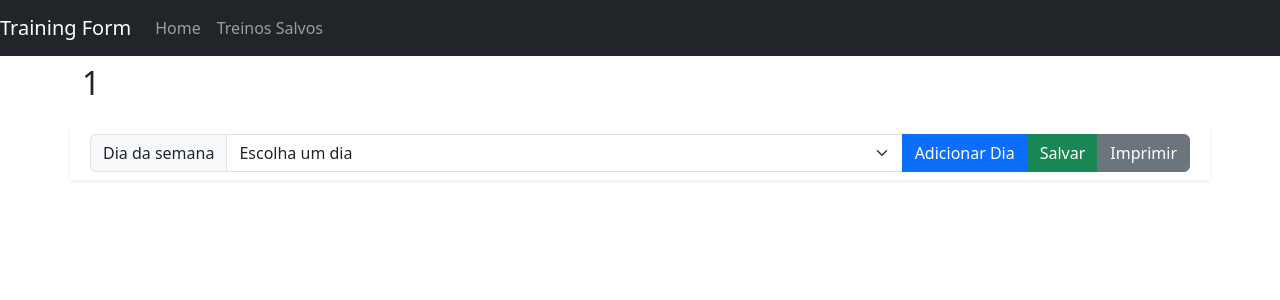
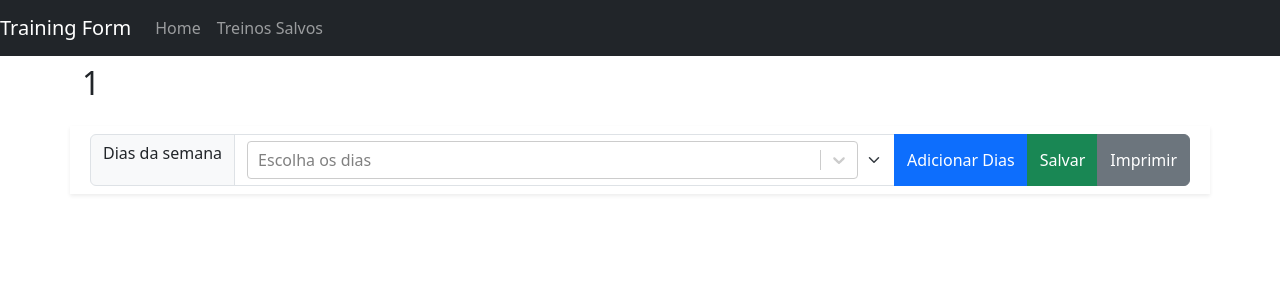
Before and after one commit to AndreEzias/training-form, a Next.js app: page /workout/1 in a window 1280 px wide. Shown: the top 300 px of the page. Built offline with nearby package versions, Linux system fonts and the light colour scheme.

Commit message:
Alteração de campos de dias da semana para múltiplos dias

```diff
--- a/package.json
+++ b/package.json
@@ -26,7 +26,8 @@
     "react-bootstrap": "^2.10.7",
     "react-dom": "^19.0.0",
     "react-native-html-to-pdf": "^0.12.0",
-    "react-router-dom": "^7.1.1"
+    "react-router-dom": "^7.1.1",
+    "react-select": "^5.10.1"
   },
   "devDependencies": {
     "@eslint/eslintrc": "^3",
--- a/src/components/WorkoutForm.tsx
+++ b/src/components/WorkoutForm.tsx
@@ -6,8 +6,9 @@ import { Card, CloseButton } from "react-bootstrap";
 import { Col } from "react-bootstrap";
 import { buildPDF, saveDocAndroid, saveWeb } from '@/services/GeneratePDF';
 import { Day, Workout } from '@/types/workout.types';
-import CustomSwitch from './custom-switch/CustomSwitch';
 import ToggleField from './toggle-switch/ToggleField';
+import Select from 'react-select';
+
 interface WorkoutFormProps {
     workoutData?: Day[]; // Dados iniciais do treino, passado (opcionalmente) como props
     workoutNameProp?: string | string[];
@@ -15,10 +16,20 @@ interface WorkoutFormProps {
 
 const WorkoutForm: React.FC<WorkoutFormProps> = ({ workoutData, workoutNameProp }) => {
     const [days, setDays] = useState<Day[]>([]);
-    const [selectedDay, setSelectedDay] = useState<string>('');
+    const [selectedDays, setSelectedDays] = useState<string[]>([]);
     const [showModal, setShowModal] = useState(false);
     const [workoutName, setWorkoutName] = useState<string>(typeof workoutNameProp === 'string' ? workoutNameProp : '');
     const [isAndroidDevice, setIsAndroidDevice] = useState(false);
+
+    const dayOptions = [
+        { value: "Domingo", label: "Domingo" },
+        { value: "Segunda-feira", label: "Segunda-feira" },
+        { value: "Terça-feira", label: "Terça-feira" },
+        { value: "Quarta-feira", label: "Quarta-feira" },
+        { value: "Quinta-feira", label: "Quinta-feira" },
+        { value: "Sexta-feira", label: "Sexta-feira" },
+        { value: "Sábado", label: "Sábado" },
+    ];
 
     useEffect(() => {
         const userAgent = window.navigator.userAgent.toLowerCase();
@@ -32,13 +43,26 @@ const WorkoutForm: React.FC<WorkoutFormProps> = ({ workoutData, workoutNameProp
         }
     }, [workoutData]);
 
+    const handleDaysChange = (selectedOptions: any) => {
+        const values = selectedOptions.map((option: any) => option.value);
+        setSelectedDays(values);
+    };
+
     // Funções relacionadas ao gerenciamento de dias
     const addDay = () => {
-        if (!selectedDay) {
-            alert("Por favor, escolha um dia.");
+        if (selectedDays.length === 0) {
+            alert("Por favor, escolha pelo menos um dia.");
             return;
         }
-        setDays([...days, { id: Date.now(), name: selectedDay, label: '', workouts: [] }]);
+        const dayNames = selectedDays.join(', '); // Pega apenas o primeiro dia selecionado
+        const newDay = {
+            id: Date.now() + Math.random(), // Garante IDs únicos
+            name: dayNames,
+            label: '',
+            workouts: []
+        };
+        setDays([...days, newDay]);
+        setSelectedDays([]); // Limpa a seleção após adicionar
     };
 
     const removeDay = (dayId: number) => {
@@ -88,7 +112,6 @@ const WorkoutForm: React.FC<WorkoutFormProps> = ({ workoutData, workoutNameProp
         ));
     };
 
-    // Funções de PDF
     const printPDF = () => {
         if (days.length === 0) {
             alert("Por favor, adicione pelo menos um dia.");
@@ -100,7 +123,6 @@ const WorkoutForm: React.FC<WorkoutFormProps> = ({ workoutData, workoutNameProp
         saveWeb(doc);
     };
 
-    // Função para baixar o PDF no Android usando DownloadManager
     const downloadPDF = async () => {
         if (days.length === 0) {
             alert("Por favor, adicione pelo menos um dia.");
@@ -112,21 +134,25 @@ const WorkoutForm: React.FC<WorkoutFormProps> = ({ workoutData, workoutNameProp
         saveDocAndroid(doc);
     };
 
-    // Funções de salvar no localStorage
     const handleSave = () => {
         if (!workoutName) {
             alert("Por favor, insira um nome para a ficha.");
             return;
         }
 
+        const savedWorkouts = JSON.parse(localStorage.getItem('workouts') || '{}');
+
         // Verifica se já existe uma ficha com o mesmo nome
-        const savedWorkouts = JSON.parse(localStorage.getItem('workouts') || '{}');
         if (savedWorkouts[workoutName]) {
-            alert("Já existe uma ficha com esse nome. Escolha outro nome.");
+            const confirmOverwrite = window.confirm(
+                "Já existe uma ficha com esse nome. Deseja sobrescrevê-la?"
+            );
+            if (!confirmOverwrite) {
                 return;
             }
+        }
 
-        // Adiciona a ficha no localStorage
+        // Adiciona ou sobrescreve a ficha no localStorage
         savedWorkouts[workoutName] = days;
 
         localStorage.setItem('workouts', JSON.stringify(savedWorkouts));
@@ -149,22 +175,16 @@ const WorkoutForm: React.FC<WorkoutFormProps> = ({ workoutData, workoutNameProp
             <div className="row sticky-top  bg-white p-2 shadow-sm">
                 <div className="col-12">
                     <InputGroup>
-                        <InputGroup.Text className="d-none d-md-block">Dia da semana</InputGroup.Text>
-                        <Form.Select
+                        <InputGroup.Text className="d-none d-md-block">Dias da semana</InputGroup.Text>
+                        <Select
+                            isMulti
+                            options={dayOptions}
+                            value={dayOptions.filter(option => selectedDays.includes(option.value))}
+                            onChange={handleDaysChange}
+                            placeholder="Escolha os dias"
                             className="form-select"
-                            value={selectedDay}
-                            onChange={(e) => setSelectedDay(e.target.value)}
-                        >
-                            <option value="">Escolha um dia</option>
-                            <option value="Domingo">Domingo</option>
-                            <option value="Segunda-feira">Segunda-feira</option>
-                            <option value="Terça-feira">Terça-feira</option>
-                            <option value="Quarta-feira">Quarta-feira</option>
-                            <option value="Quinta-feira">Quinta-feira</option>
-                            <option value="Sexta-feira">Sexta-feira</option>
-                            <option value="Sábado">Sábado</option>
-                        </Form.Select>
-                        <Button variant="primary" onClick={addDay}>Adicionar Dia</Button>
+                        />
+                        <Button variant="primary" onClick={addDay}>Adicionar Dias</Button>
                         <Button variant="success" onClick={openSaveModal}>
                             <span className="d-none d-md-block">Salvar</span>
                             <i className="bi bi-save d-md-none"></i>
@@ -188,7 +208,14 @@ const WorkoutForm: React.FC<WorkoutFormProps> = ({ workoutData, workoutNameProp
                 <Card key={day.id} className="mb-4 mt-3">
                     <Card.Header>
                         <Stack direction="horizontal" gap={3}>
-                            <Card.Title className="flex-grow-1">{day.name}</Card.Title>
+                            <Card.Title className="flex-grow-1">{day.name.split(',').map( e => {
+                                const dayName = e.trim();
+                                return (
+                                    <span key={dayName} className="badge bg-primary me-1">
+                                        {dayName}
+                                    </span>
+                                );
+                            })}</Card.Title>
                             <FormControl
                                 // className="w-25"
                                 placeholder="Label"
@@ -207,7 +234,8 @@ const WorkoutForm: React.FC<WorkoutFormProps> = ({ workoutData, workoutNameProp
                         <Form>
                             <Row className=''>
                                 {day.workouts.map((workout, index) => (
-                                    <Row key={index} className="mb-2">
+                                    <Card key={index} className="p-2 mb-2">
+                                        <Row key={index}>
                                             <Col md={1} sm={2} xs={12} className='d-flex align-items-center'>
                                                 <CloseButton
                                                     className="ms-auto"
@@ -282,7 +310,8 @@ const WorkoutForm: React.FC<WorkoutFormProps> = ({ workoutData, workoutNameProp
                                                             options={['min', 'seg']}
                                                             className="d-flex align-items-center"
                                                             defaultOption={workout.unidadeTempo === 'min' ? 0 : 1}
-                                                    onChange={(checked) => handleWorkoutChange(day.id, index, 'unidadeTempo', checked ? 'seg' : 'min')}
+                                                            value={workout.unidadeTempo}
+                                                            onChange={(checked) => handleWorkoutChange(day.id, index, 'unidadeTempo', checked)}
                                                         />
                                                     </InputGroup.Text>
                                                 </InputGroup>
@@ -300,6 +329,7 @@ const WorkoutForm: React.FC<WorkoutFormProps> = ({ workoutData, workoutNameProp
                                                 </FloatingLabel>
                                             </Col>
                                         </Row>
+                                    </Card>
                                 ))}
                             </Row>
                             {day.workouts.length > 0 && (
--- a/src/components/toggle-switch/ToggleField.tsx
+++ b/src/components/toggle-switch/ToggleField.tsx
@@ -5,13 +5,15 @@ interface ToggleSwitchProps {
     defaultOption?: number;
     onChange?: (selectedOption: string, selectedIndex: number) => void;
     className?: string;
+    value?: string;
 }
 
 const ToggleField: React.FC<ToggleSwitchProps> = ({
     options,
     defaultOption = 0,
     onChange,
-  className
+    className,
+    value
 }) => {
     const [selectedIndex, setSelectedIndex] = useState(defaultOption);
 
@@ -30,6 +32,7 @@ const ToggleField: React.FC<ToggleSwitchProps> = ({
                 className="relative inline-block cursor-pointer"
                 onClick={handleToggle}
             >
+                <input type='hidden' value={value} />
                 <div className="flex items-center justify-center bg-gray-200 border border-gray-300 rounded-md px-4 py-2 transition-all duration-300 hover:bg-gray-300">
                     <span className="text-gray-800 font-medium">{options[selectedIndex]}</span>
                 </div>
```
Also changed, not shown: 1 other file (tests, documents, lock files or other folders). Lines whose indentation alone changed are shown as unchanged.
